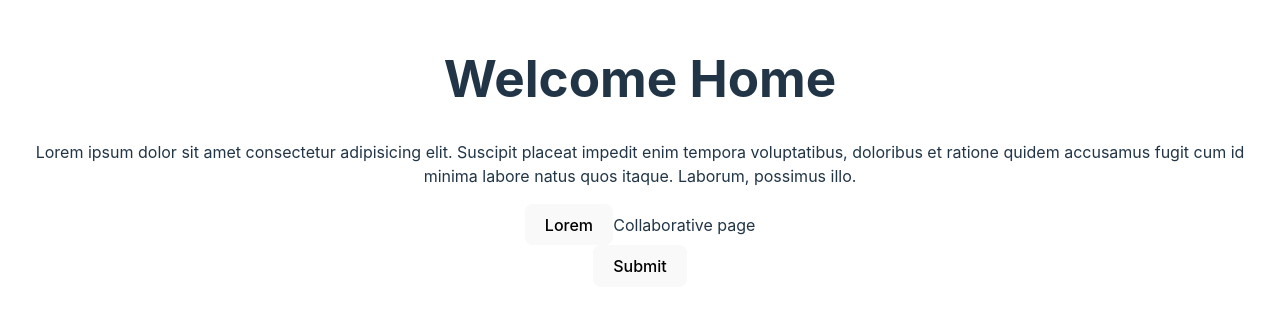
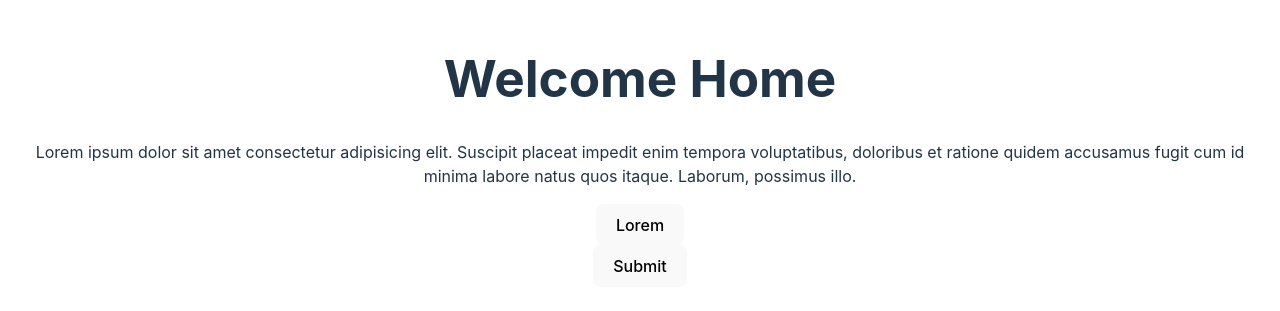
Before and after one commit to ewurasi-nyarkoa/first-react-project, a React (Vite) app: page / in a window 1280 px wide. Shown: the part 249-560 px from the top of the page. Built offline with nearby package versions, Linux system fonts and the light colour scheme.

Commit message:
cleared message

```diff
--- a/src/App.jsx
+++ b/src/App.jsx
@@ -11,7 +11,6 @@ function App() {
   return (
     <>
     <Header />
-     Collaborative page
      <ButtonComponent />
     </>
   )
```
